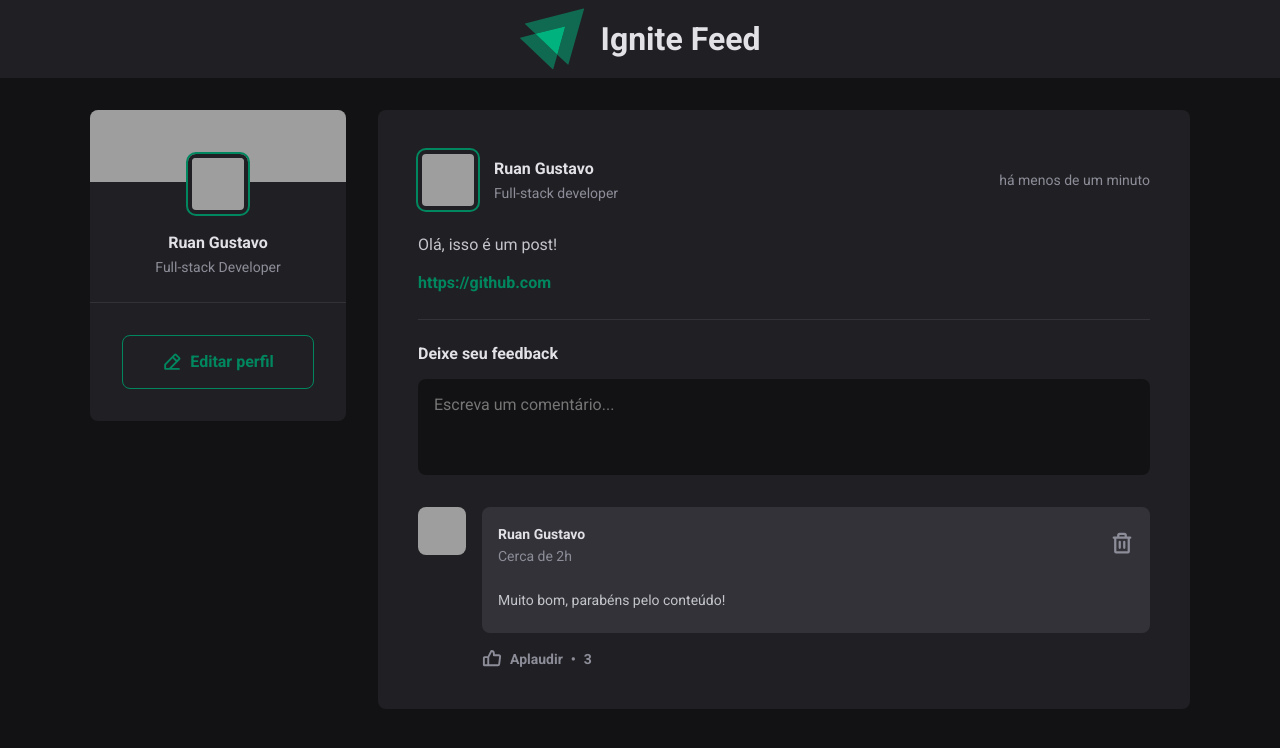
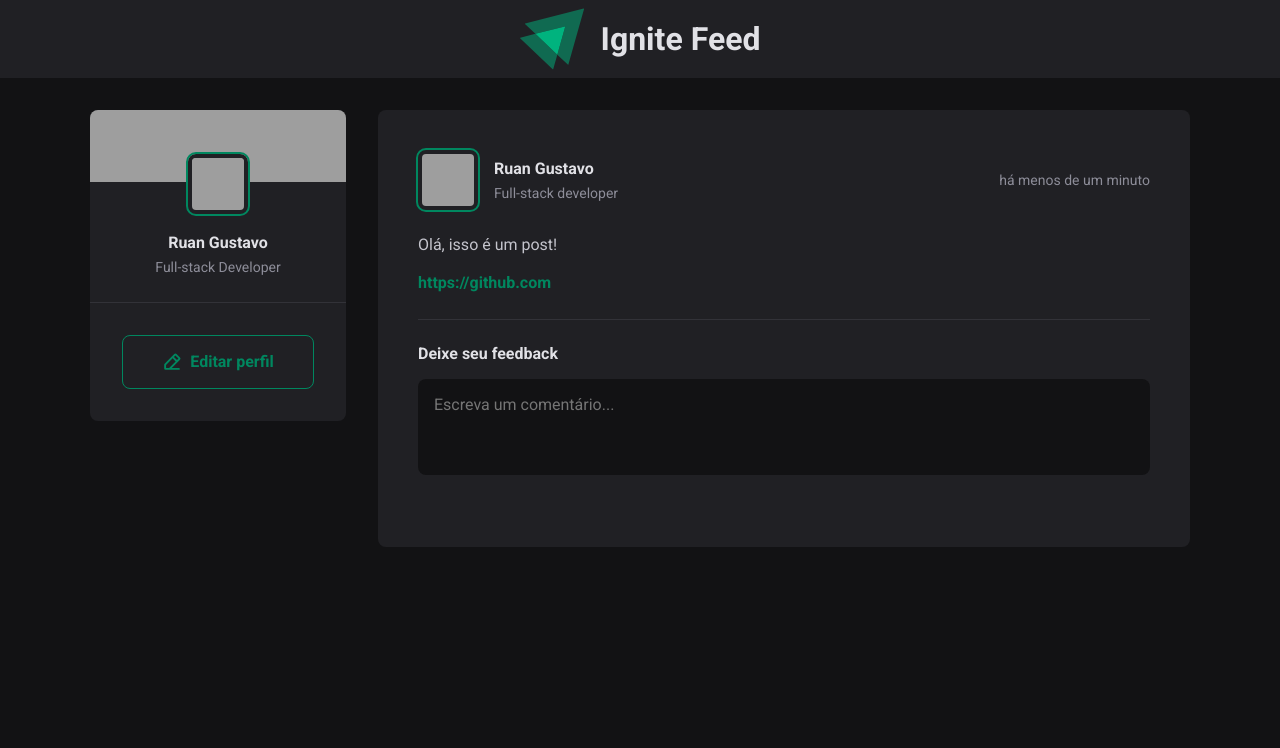
Before and after one commit to ruangustavo/ignite-feed, a React (Vite) app: page / in a window 1280 px wide. Shown: the top 748 px of the page. Built offline with nearby package versions, Linux system fonts and the light colour scheme; grey boxes are pictures that could not be loaded.

Commit message:
feat: add example comments when form is submitted

```diff
--- a/src/components/Post.jsx
+++ b/src/components/Post.jsx
@@ -3,8 +3,11 @@ import { Comment } from "./Comment";
 import styles from "./Post.module.css";
 import { format, formatDistanceToNow } from "date-fns";
 import ptBR from "date-fns/locale/pt-BR";
+import { useState } from "react";
 
 export function Post({ author, content, publishedAt }) {
+  const [comments, setComments] = useState([]);
+
   const formattedDate = format(publishedAt, "d 'de' LLLL 'às' HH:mm'h'", {
     locale: ptBR,
   });
@@ -13,6 +16,11 @@ export function Post({ author, content, publishedAt }) {
     locale: ptBR,
     addSuffix: true,
   });
+
+  function handleCommentSubmit(event) {
+    event.preventDefault();
+    setComments([...comments, comments.length + 1]);
+  }
 
   return (
     <div className={styles.wrapper}>
@@ -44,7 +52,7 @@ export function Post({ author, content, publishedAt }) {
         })}
       </div>
 
-      <form className={styles.commentForm}>
+      <form onSubmit={handleCommentSubmit} className={styles.commentForm}>
         <strong>Deixe seu feedback</strong>
         <textarea placeholder="Escreva um comentário..." />
         <footer>
@@ -53,7 +61,9 @@ export function Post({ author, content, publishedAt }) {
       </form>
 
       <div className={styles.comments}>
-        <Comment />
+        {comments.map((ignoredComment) => (
+          <Comment />
+        ))}
       </div>
     </div>
   );
```
